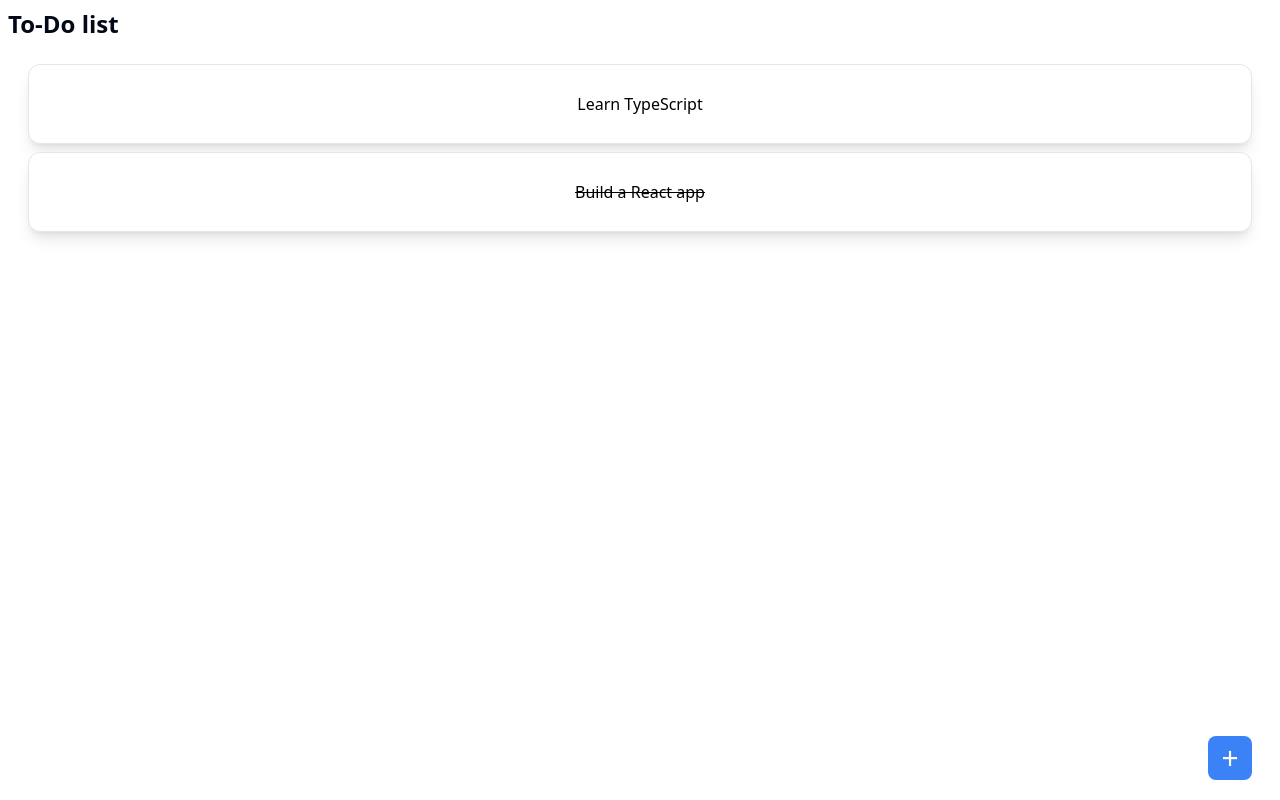
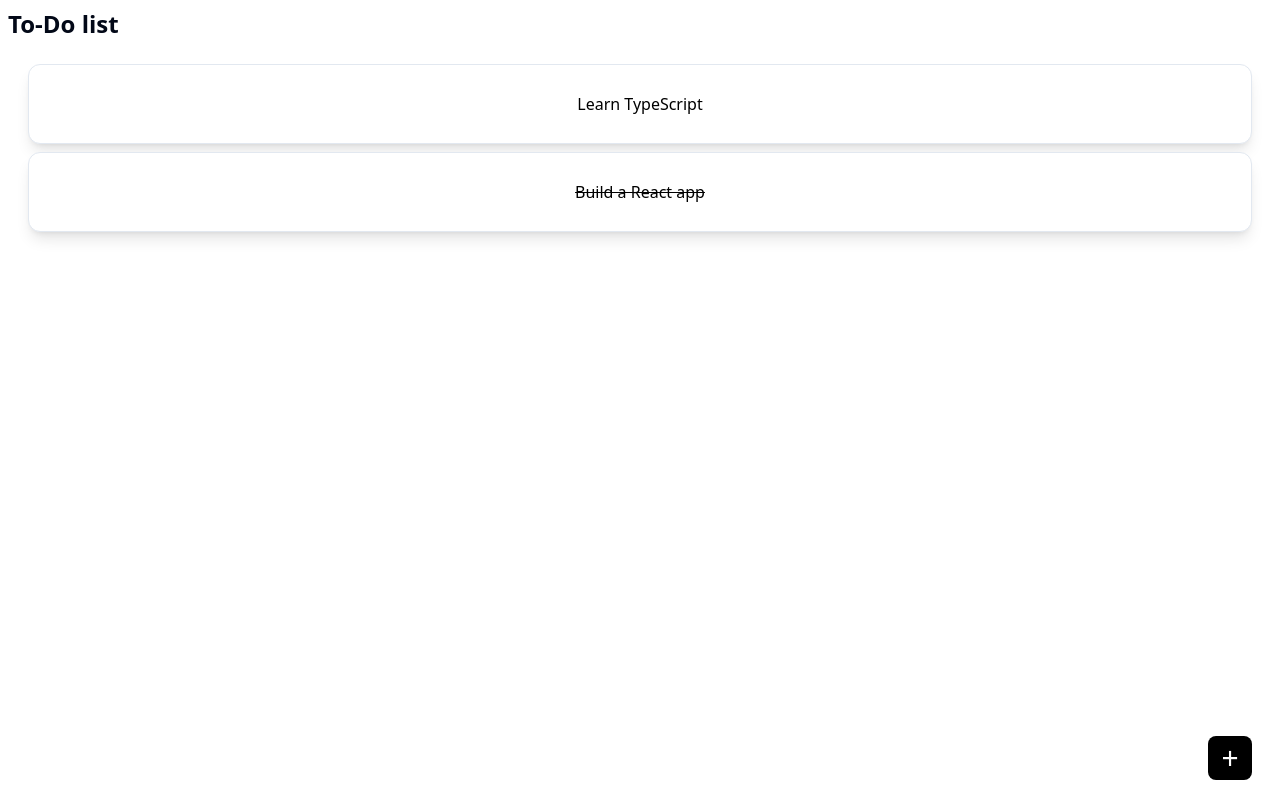
Before and after one commit to Malcovys/To-Do-List-App-PWA, a React (Vite) app in the folder remind/: page / in a window 1280 px wide. Built offline with nearby package versions, Linux system fonts and the light colour scheme.

Commit message:
create task modal

```diff
--- a/remind/src/App.tsx
+++ b/remind/src/App.tsx
@@ -1,5 +1,6 @@
 import { useState } from "react";
 import TaskList from "./components/personal/TaskList";
+import TaskCreator from "./components/personal/TaskCreator";
 
 export interface Task {
   id: number,
@@ -38,10 +39,7 @@ function App() {
         <TaskList tasks={tasks} />
       </div>
       <div className="absolute bottom-5 right-7">
-        <button
-          className="bg-blue-500 text-center text-3xl text-white rounded-lg w-11 h-11 "
-          onClick={displayTaskForm}
-        >+</button>
+        <TaskCreator/>
       </div>
     </div>
   )
--- /dev/null
+++ b/remind/src/components/personal/TaskCreator.tsx
@@ -0,0 +1,45 @@
+import { Modal, ModalBody, ModalContent, ModalFooter, ModalTrigger } from "../ui/animated-modal";
+
+const TaskCreator: React.FC = () => {
+  /* Component states and datas */
+
+  /* Component behaviors */
+
+  /* Component render */
+  return (
+    <div>
+      <Modal>
+        <ModalTrigger className="bg-black text-white rounded-lg w-11 h-11 flex justify-center items-center">
+            <span className="text-center text-3xl">+</span>
+        </ModalTrigger>
+        <ModalBody className="mx-2">
+            <ModalContent>
+                <h4 className="text-lg md:text-2xl text-neutral-600 font-bold text-center mb-8">
+                    Create new{" "}
+                    <span className="px-1 py-0.5 rounded-md bg-gray-100 border-gray-200">
+                        Task
+                    </span>{" "}
+                    now! ✈️
+                </h4>
+                <label htmlFor="task-input">To-do</label>
+                <input className="h-10 border-l-2"
+                    type="text"
+                    name="task-input"
+                    id="task-input"
+                />
+            </ModalContent>
+            <ModalFooter className="gap-4">
+                <button className="px-2 py-1 bg-gray-200 text-black border border-gray-300 rounded-md text-sm w-28">
+                    Cancel
+                </button>
+                <button className="bg-black text-white text-sm px-2 py-1 rounded-md border border-black w-28">
+                    Create
+                </button>
+            </ModalFooter>
+        </ModalBody>
+      </Modal>
+    </div>
+  );
+};
+
+export default TaskCreator;
```
